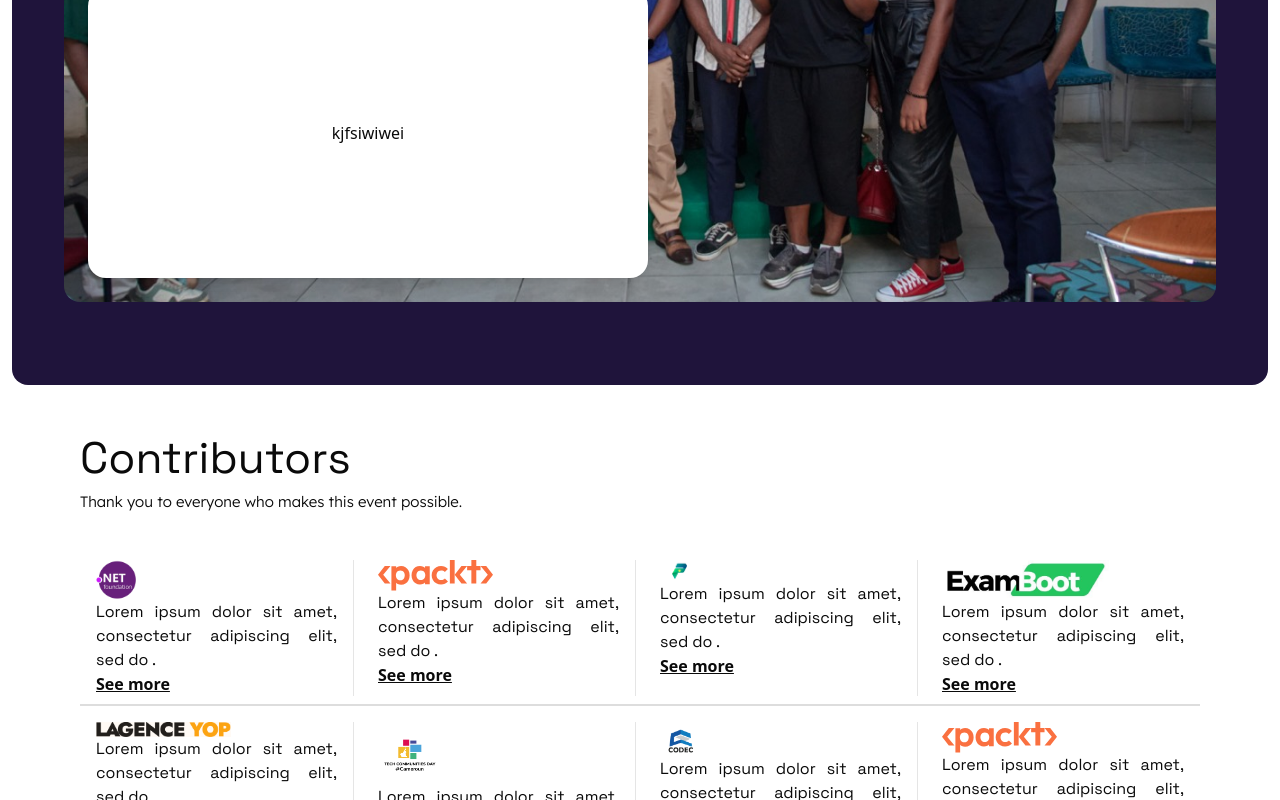
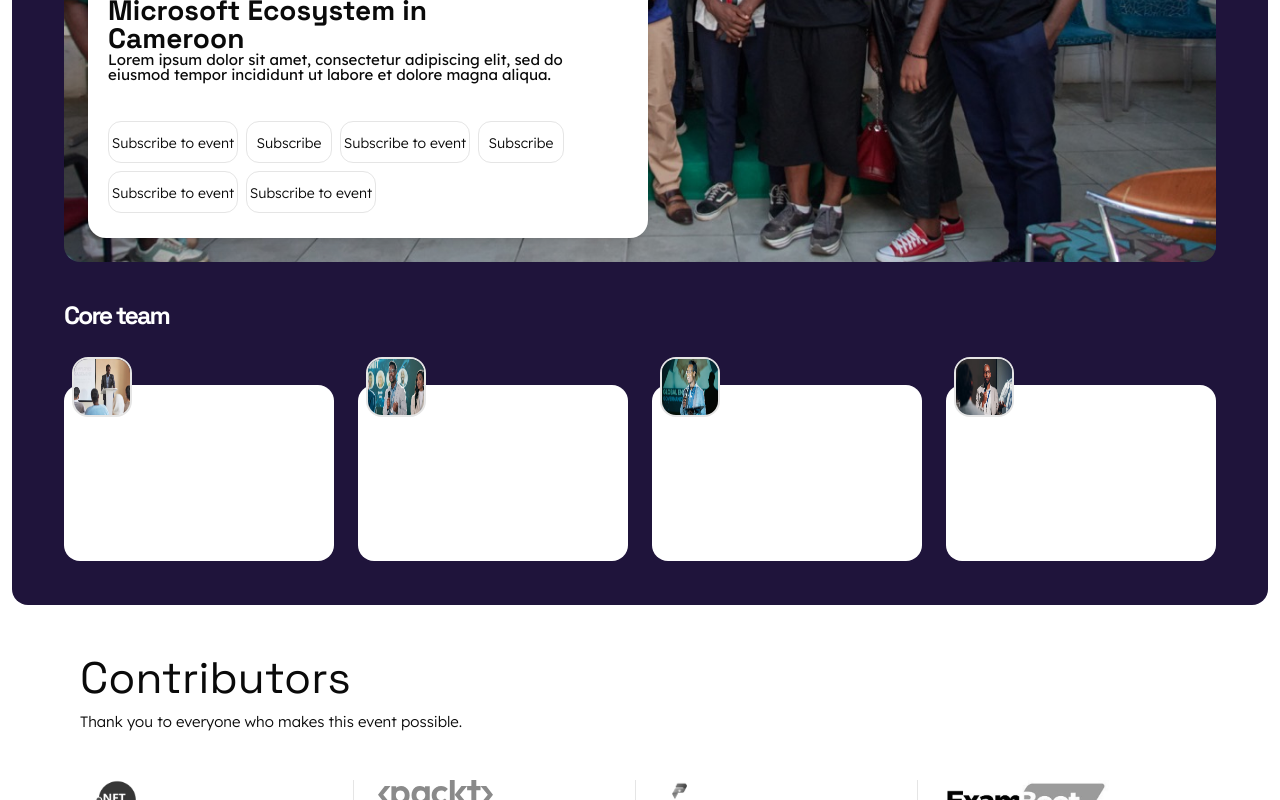
Before and after one commit to Debeing/Dotnet, a Next.js app: page / in a window 1280 px wide. Shown: the part 2740-3540 px from the top of the page. Built offline with nearby package versions, Linux system fonts and the light colour scheme.

Commit message:
ajout de dernier composant

```diff
--- a/src/app/components/Contributor.tsx
+++ b/src/app/components/Contributor.tsx
@@ -18,7 +18,7 @@
           <div className="px-4">
             <div className="">
               <Image
-                className=""
+                className="grayscale"
                 src="/next.png"
                 alt="Hero Image"
                 width={40}
@@ -31,7 +31,7 @@
           <div className="px-4">
             <div className="">
               <Image
-                className=""
+                className="grayscale"
                 src="/packt.png"
                 alt="Hero Image"
                 width={115}
@@ -44,7 +44,7 @@
           <div className="px-4">
             <div className="">
               <Image
-                className=""
+                className="grayscale"
                 src="/expand.png"
                 alt="Hero Image"
                 width={39}
@@ -57,7 +57,7 @@
           <div className="px-4">
             <div className="">
               <Image
-                className=""
+                className="grayscale"
                 src="/examboot.png"
                 alt="Hero Image"
                 width={168}
@@ -75,7 +75,7 @@
             <div className="px-4">
             <div className="">
               <Image
-                className=""
+                className="grayscale"
                 src="/lagenceyop.png"
                 alt="Hero Image"
                 width={135}
@@ -88,7 +88,7 @@
           <div className="px-4">
             <div className="">
               <Image
-                className=""
+                className="grayscale"
                 src="/techcom.png"
                 alt="Hero Image"
                 width={63}
@@ -101,7 +101,7 @@
           <div className="px-4">
             <div className="">
               <Image
-                className=""
+                className="grayscale"
                 src="/codec.png"
                 alt="Hero Image"
                 width={43}
@@ -114,7 +114,7 @@
           <div className="px-4">
             <div className="">
               <Image
-                className=""
+                className="grayscale"
                 src="/packt2.png"
                 alt="Hero Image"
                 width={115}
--- a/src/app/components/Expert.tsx
+++ b/src/app/components/Expert.tsx
@@ -2,16 +2,16 @@
 
 export default function Expert() {
   return (
-    <div className="m-3 w-wull h-300 bg-[#1F143B] mt-10 rounded-2xl">
+    <div className="m-3 w-wull h-365 bg-[#1F143B] mt-10 rounded-2xl">
       <div className="max-w-6xl mx-auto">
         <div className="font-['Space_Grotesk'] font-bold text-[25px] leading-[110%] tracking-[-0.08em]">
           <span className="text-[#FFFFFF]">Renowned experts to</span> <br />
           <span className="text-[#8B6BF8]">inspire you</span>
         </div>
-        <div className="max-w-6xl mx-auto">
-          <div className="max-w-6xl mx-auto mt-4 flex justify-around">
-            <div className="w-48 h-54 bg-[#1F143B] relative">
-              <div className="w-48 h-44 rounded-2xl mt-10 bg-[#FFFFFF] relative">
+        <div className="max-w-6xl mx-auto ">
+          <div className="max-w-6xl mx-auto mt-4  grid grid-cols-4 gap-6">
+            <div className=" h-54 bg-[#1F143B] relative">
+              <div className=" h-44 rounded-2xl mt-10 bg-[#FFFFFF] relative">
                 <Image
                   className="absolute -top-7 left-2 border-2 h-15 w-15 rounded-2xl"
                   src="/expert1.png"
@@ -22,8 +22,8 @@
               </div>
               {/* <h1 className="absolute top-20 ml-2 text-['Space_Grotesk'] font-bold">Jean-Marc ONANA</h1> */}
             </div>
-            <div className="w-48 h-54 bg-[#1F143B] relative">
-              <div className="w-48 h-44 rounded-2xl mt-10 bg-[#FFFFFF] relative">
+            <div className="h-54 bg-[#1F143B] relative">
+              <div className=" h-44 rounded-2xl mt-10 bg-[#FFFFFF] relative">
                 <Image
                   className="absolute -top-7 left-2 border-2 h-15 w-15 rounded-2xl"
                   src="/expert2.png"
@@ -33,8 +33,8 @@
                 />
               </div>
             </div>
-            <div className="w-48 h-54 bg-[#1F143B] relative">
-              <div className="w-48 h-44 rounded-2xl mt-10 bg-[#FFFFFF] relative">
+            <div className="h-54 bg-[#1F143B] relative">
+              <div className="h-44 rounded-2xl mt-10 bg-[#FFFFFF] relative">
                 <Image
                   className="absolute -top-7 left-2 border-2 h-15 w-15 rounded-2xl"
                   src="/expert3.png"
@@ -44,8 +44,8 @@
                 />
               </div>
             </div>
-            <div className="w-48 h-54 bg-[#1F143B] relative">
-              <div className="w-48 h-44 rounded-2xl mt-10 bg-[#FFFFFF] relative">
+            <div className="h-54 bg-[#1F143B] relative">
+              <div className="h-44 rounded-2xl mt-10 bg-[#FFFFFF] relative">
                 <Image
                   className="absolute -top-7 left-2 border-2 h-15 w-15 rounded-2xl"
                   src="/expert4.png"
@@ -56,9 +56,9 @@
               </div>
             </div>
           </div>
-          <div className="max-w-6xl mx-auto mt-4 flex justify-around">
-            <div className="w-48 h-54 bg-[#1F143B] relative">
-              <div className="w-48 h-44 rounded-2xl mt-10 bg-[#FFFFFF] relative">
+          <div className="max-w-6xl mx-auto mt-4 grid grid-cols-4 gap-6">
+            <div className=" h-54 bg-[#1F143B] relative">
+              <div className=" h-44 rounded-2xl mt-10 bg-[#FFFFFF] relative">
                 <Image
                   className="absolute -top-7 left-2 border-2 h-15 w-15 rounded-2xl"
                   src="/expert5.png"
@@ -68,8 +68,8 @@
                 />
               </div>
             </div>
-            <div className="w-48 h-54 bg-[#1F143B] relative">
-              <div className="w-48 h-44 rounded-2xl mt-10 bg-[#FFFFFF] relative">
+            <div className=" h-54 bg-[#1F143B] relative">
+              <div className=" h-44 rounded-2xl mt-10 bg-[#FFFFFF] relative">
                 <Image
                   className="absolute -top-7 left-2 border-2 h-15 w-15 rounded-2xl"
                   src="/expert6.png"
@@ -79,8 +79,8 @@
                 />
               </div>
             </div>
-            <div className="w-48 h-54 bg-[#1F143B] relative">
-              <div className="w-48 h-44 rounded-2xl mt-10 bg-[#FFFFFF] relative">
+            <div className=" h-54 bg-[#1F143B] relative">
+              <div className=" h-44 rounded-2xl mt-10 bg-[#FFFFFF] relative">
                 <Image
                   className="absolute -top-7 left-2 border-2 h-15 w-15 rounded-2xl"
                   src="/expert7.png"
@@ -90,8 +90,8 @@
                 />
               </div>
             </div>
-            <div className="w-48 h-54 bg-[#1F143B] relative">
-              <div className="w-48 h-44 rounded-2xl mt-10 bg-[#FFFFFF] relative">
+            <div className=" h-54 bg-[#1F143B] relative">
+              <div className=" h-44 rounded-2xl mt-10 bg-[#FFFFFF] relative">
                 <Image
                   className="absolute -top-7 left-2 border-2 h-15 w-15 rounded-2xl"
                   src="/expert8.png"
@@ -103,12 +103,108 @@
             </div>
           </div>
         </div>
-       <div className="relative bg-[url(/imgbag.png)] bg-cover bg-no-repeat bg-center max-w-6xl mx-auto h-[558px] rounded-2xl mt-10">
-  <div className="absolute bottom-0 left-0 m-6 w-[560px] h-[290px] rounded-[18px] bg-[#FFFFFF] shadow-lg flex items-center justify-center">
-    kjfsiwiwei
-  </div>
-</div>
-
+        {/*  deuxieme div */}
+        <div className="relative bg-[url(/imgbag.png)] bg-cover bg-no-repeat bg-center max-w-6xl mx-auto h-[558px] rounded-2xl mt-10">
+          <div className="absolute bottom-0 left-0 m-6 w-[560px] h-[290px] rounded-[18px] bg-[#FFFFFF] shadow-lg  items-center justify-center">
+            <div className="w-[500px] h-[133px] mt-5 m-5">
+              <h1 className="font-['Space_Grotesk'] font-black leading-none text-[28px] ">
+                <span className="text-[#512BD4] ">
+                  {" "}
+                  Must-attend tech event for the
+                </span>{" "}
+                <br /> Microsoft Ecosystem in <br /> Cameroon
+              </h1>
+              <p className="font-['Lexend'] text-[15px] leading-none">
+                Lorem ipsum dolor sit amet, consectetur adipiscing elit, sed do
+                eiusmod tempor incididunt ut labore et dolore magna aliqua.
+              </p>
+            </div>
+            <div className="w-[500px] h-[115px] gap-8 m-5 ">
+              <div className="flex flex-wrap gap-2">
+                <button className="w-[130px] h-[42px] rounded-[13px] border border-solid opacity-100">
+                  <span className="text-[14px] font-['Lexend'] font-light">
+                    Subscribe to event
+                  </span>
+                </button>
+                <button className="w-[86px] h-[42px] rounded-[13px] border border-solid opacity-100">
+                  <span className="text-[14px] font-['Lexend'] font-light">
+                    Subscribe
+                  </span>
+                </button>
+                <button className="w-[130px] h-[42px] rounded-[13px] border border-solid opacity-100">
+                  <span className="text-[14px] font-['Lexend'] font-light">
+                    Subscribe to event
+                  </span>
+                </button>
+                <button className="w-[86px] h-[42px] rounded-[13px] border border-solid opacity-100">
+                  <span className="text-[14px] font-['Lexend'] font-light">
+                    Subscribe
+                  </span>
+                </button>
+                <button className="w-[130px] h-[42px] rounded-[13px] border border-solid opacity-100">
+                  <span className="text-[14px] font-['Lexend'] font-light">
+                    Subscribe to event
+                  </span>
+                </button>
+                <button className="w-[130px] h-[42px] rounded-[13px] border border-solid opacity-100">
+                  <span className="text-[14px] font-['Lexend'] font-light">
+                    Subscribe to event
+                  </span>
+                </button>
+              </div>
+            </div>
+          </div>
+        </div>
+        {/* derniere div */}
+        <div className="font-['Space_Grotesk'] font-bold text-[25px] mt-10 leading-[110%] tracking-[-0.08em]">
+          <span className="text-[#FFFFFF]">Core team</span>
+        </div>
+         <div className="max-w-6xl mx-auto mt-4 grid grid-cols-4 gap-6">
+            <div className=" h-54 bg-[#1F143B] relative">
+              <div className=" h-44 rounded-2xl mt-10 bg-[#FFFFFF] relative">
+                <Image
+                  className="absolute -top-7 left-2 border-2 h-15 w-15 rounded-2xl"
+                  src="/expert5.png"
+                  alt="Hero Image"
+                  width={100}
+                  height={100}
+                />
+              </div>
+            </div>
+            <div className=" h-54 bg-[#1F143B] relative">
+              <div className="h-44 rounded-2xl mt-10 bg-[#FFFFFF] relative">
+                <Image
+                  className="absolute -top-7 left-2 border-2 h-15 w-15 rounded-2xl"
+                  src="/expert6.png"
+                  alt="Hero Image"
+                  width={100}
+                  height={100}
+                />
+              </div>
+            </div>
+            <div className=" h-54 bg-[#1F143B] relative">
+              <div className=" h-44 rounded-2xl mt-10 bg-[#FFFFFF] relative">
+                <Image
+                  className="absolute -top-7 left-2 border-2 h-15 w-15 rounded-2xl"
+                  src="/expert7.png"
+                  alt="Hero Image"
+                  width={100}
+                  height={100}
+                />
+              </div>
+            </div>
+            <div className=" h-54 bg-[#1F143B] relative">
+              <div className=" h-44 rounded-2xl mt-10 bg-[#FFFFFF] relative">
+                <Image
+                  className="absolute -top-7 left-2 border-2 h-15 w-15 rounded-2xl"
+                  src="/expert8.png"
+                  alt="Hero Image"
+                  width={100}
+                  height={100}
+                />
+              </div>
+            </div>
+          </div>
       </div>
     </div>
   );
--- a/src/app/components/Planing.tsx
+++ b/src/app/components/Planing.tsx
@@ -6,7 +6,7 @@
         <div className="max-w-6xl mx-auto mt-16">
             <div className="ml-10 w-[450px]">
                 <div className="w-full p-0">
-                    <h1 className="font-grotesk text-[40px] text-[#1F143B] font-bold">An immersive day in
+                    <h1 className="font-grotesk text-[40px] text-[#1F143B] font-bold leading-none">An immersive day in
                         the world of .NET
                     </h1>
                 </div>
```
